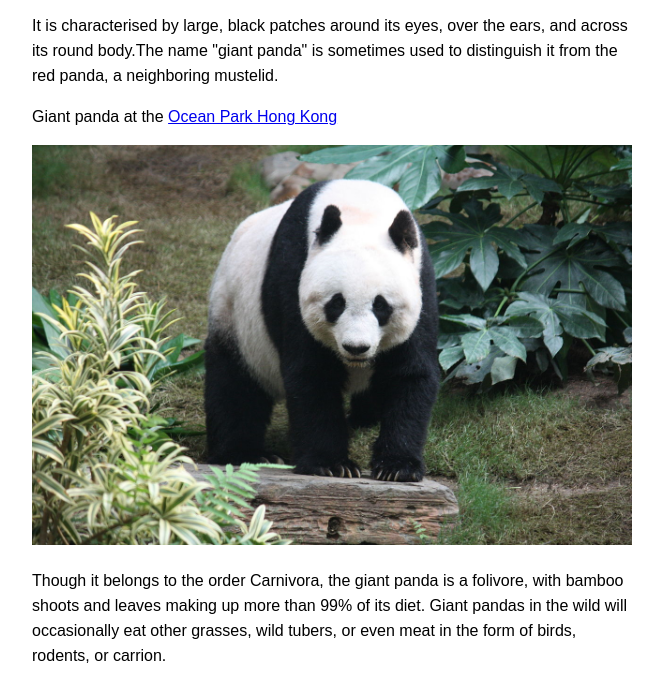
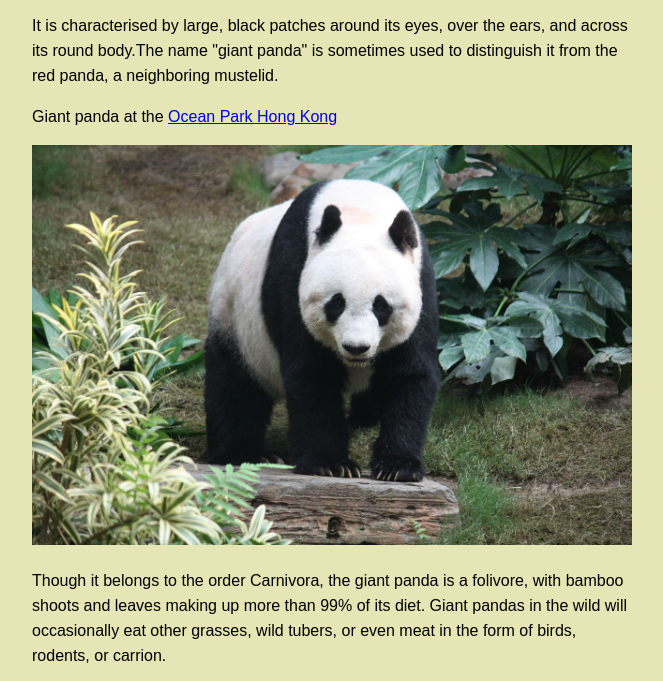
Before and after one commit to MetinAkbal/GiantPanda, a plain HTML site: page Index.html in a window 1280 px wide. Shown: the part 183-864 px from the top of the page, without its empty margins (308-971 px from the left). Drawn offline with Linux system fonts and the light colour scheme.

Commit message:
Background color

```diff
--- a/Pandastyle.css
+++ b/Pandastyle.css
@@ -5,7 +5,7 @@ img{
 body{
     font-family: Arial;
     line-height: 25px;
-
+    background-color: #e5e5b5;
 }
 
 .column{
```
